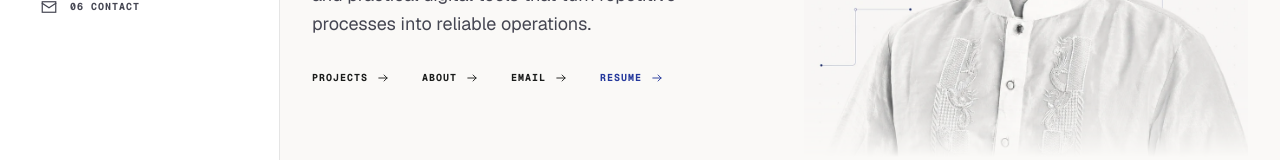
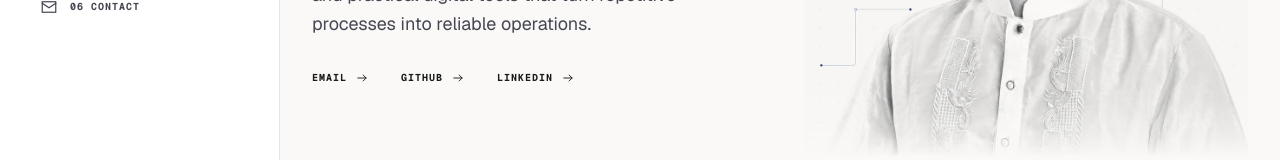
Before and after one commit to kin2001/myportfolio, a Next.js app in the folder web/: page / in a window 1280 px wide. Shown: the part 353-513 px from the top of the page. Built offline with nearby package versions, Linux system fonts and the light colour scheme; no server answers.

Commit message:
Update hero social links

```diff
--- a/web/src/app/(site)/page.tsx
+++ b/web/src/app/(site)/page.tsx
@@ -24,10 +24,9 @@ export default function HomePage() {
             <p className="max-w-lg text-lg leading-[1.6] text-[var(--ink-soft)]">{profile.shortPositioning}</p>
           </div>
           <div className="flex flex-wrap gap-x-8 gap-y-4">
-            <Link href="/work" className="hero-link">Projects <Icon name="arrow" /></Link>
-            <Link href="/about" className="hero-link">About <Icon name="arrow" /></Link>
             <Link href="/contact" className="hero-link">Email <Icon name="arrow" /></Link>
-            <Link href="/about" className="hero-link hero-link-accent">Resume <Icon name="arrow" /></Link>
+            <a href="https://github.com/kin2001" className="hero-link" target="_blank" rel="noreferrer">GitHub <Icon name="arrow" /><span className="sr-only"> (opens in a new tab)</span></a>
+            <a href="https://www.linkedin.com/in/artkin-carreon-8809b8421" className="hero-link" target="_blank" rel="noreferrer">LinkedIn <Icon name="arrow" /><span className="sr-only"> (opens in a new tab)</span></a>
           </div>
         </div>
         <div className="order-1 mx-auto flex w-full max-w-[280px] justify-center sm:max-w-[360px] md:order-2 md:max-w-md">
```
Also changed, not shown: 2 other files (tests, documents, lock files or other folders).
